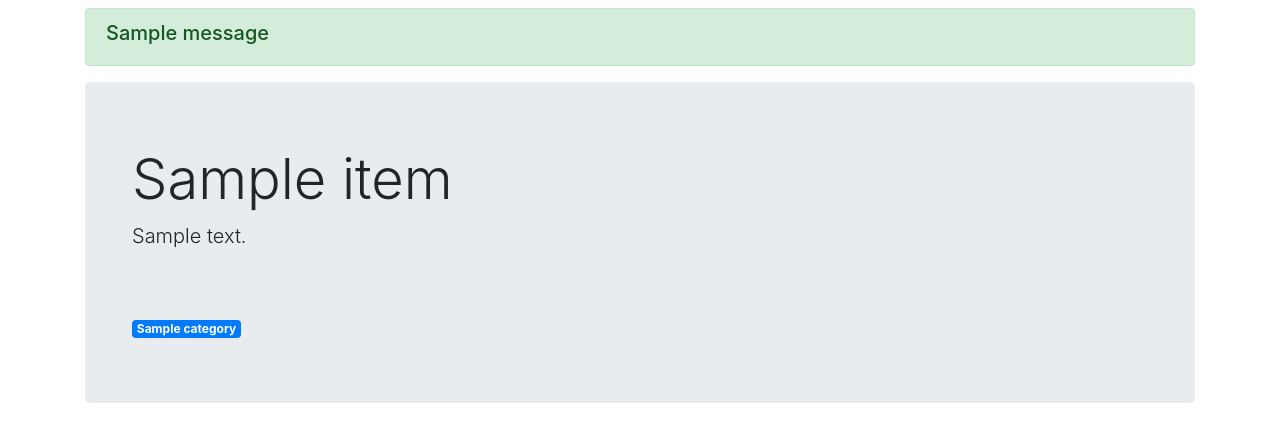
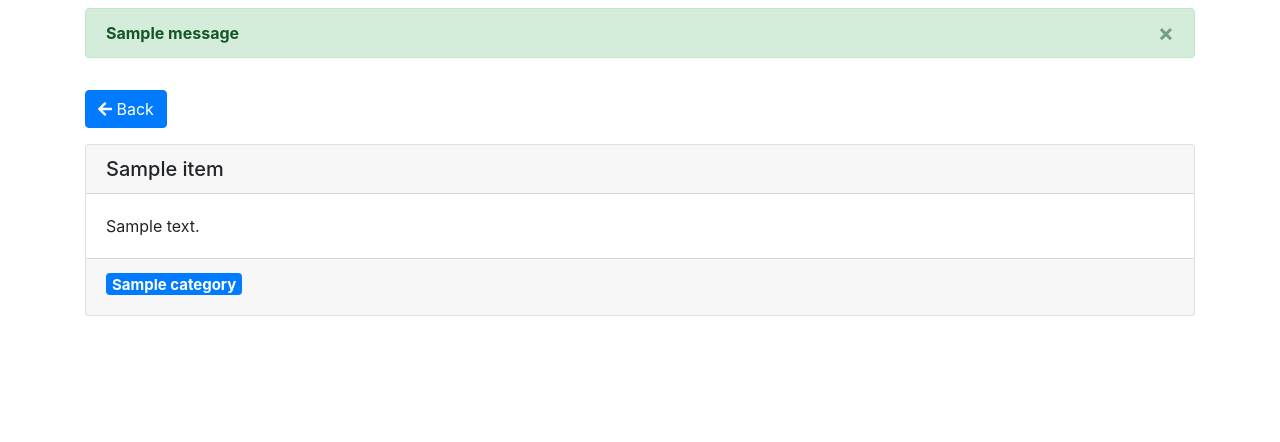
Before and after one commit to MH-Alsubhi/item-catalog-ud, a Flask app: a page that uses templates/item/show.html in a window 1280 px wide. Shown: the part 68-510 px from the top of the page. Run offline with Flask 2, Linux system fonts and the light colour scheme; tables that the repository leaves empty hold one stand-in row (values such as "Sample post"); one stand-in notice (Sample message) is shown; some libraries are stand-ins or nearby versions.

Commit message:
styled forms and buttons

```diff
--- a/templates/category/categories.html
+++ b/templates/category/categories.html
@@ -3,7 +3,7 @@
   <!-- categories list -->
   {%if login_session['user_id']%}
   <div class="pt-3 pb-3">
-    <a href="{{url_for('new_category')}}" class="btn btn-outline-primary"><i class="fas fa-plus"></i> Add category</a>
+    <a href="{{url_for('new_category')}}" class="btn btn-primary"><i class="fas fa-plus"></i> Add category</a>
   </div>
   {%endif%}
   {%for category in categories%}
--- a/templates/category/new.html
+++ b/templates/category/new.html
@@ -4,7 +4,7 @@
     <!-- add new category -->
 
     <form action="{{url_for('new_category')}}" method="POST">
-        <div class="form-group">
+        <div class="form-group pt-5">
             <label>Category name</label>
             <input name="name" type="text" class="form-control" placeholder="Category name">
         </div>
@@ -13,8 +13,8 @@
             <textarea name="desc" class="form-control" rows="3" placeholder="Category description"></textarea>
         </div>
         <div class="form-group">
-            <button type="submit" class="btn btn-primary">Create</button>
-            <a  class="btn btn-danger" href="{{url_for('list_items',category_name = category.name)}}">Cancel</a>
+            <button type="submit" class="btn btn-primary"><i class="fas fa-check"></i> Create</button>
+            <a  class="btn btn-danger" href="/categories"><i class="fas fa-times"></i> Cancel</a>
         </div>
     </form>
 
--- a/templates/item/show.html
+++ b/templates/item/show.html
@@ -1,17 +1,25 @@
 {% include "partials/header.html" %}
 <div class="container">
   <!-- show item -->
-  <div class="jumbotron">
-    <div class="container">
-      <h1 class="display-4">{{item.name}}</h1>
-      <p class="lead">{{item.desc}}</p>
-      <br>
+  <div class="pt-3 pb-3">
       {%if login_session['user_id'] == item.user_id%}
-      <a href="{{url_for('edit_item',category_name = category.name,item_name = item.name)}}" class="btn btn-warning">Edit</a>
-      <a href="{{url_for('delete_item',category_name = category.name,item_name = item.name)}}" class="btn btn-danger">Delete</a>
+      <a href="{{url_for('edit_item',category_name = category.name,item_name = item.name)}}" class="btn btn-warning"><i
+          class="far fa-edit"></i> Edit</a>
+      <a href="{{url_for('delete_item',category_name = category.name,item_name = item.name)}}" class="btn btn-danger"><i
+          class="far fa-trash-alt"></i> Delete</a>
       {%endif%}
-      <br>
-      <span class="badge badge-primary">{{category.name}}</span>
+      <a href="{{url_for('list_items',category_name = category.name)}}" class="btn btn-primary"><i class="fas fa-arrow-left"></i>
+        Back</a>
+  </div>
+  <div class="card">
+    <h5 class="card-header">{{item.name}}</h5>
+    <div class="card-body">
+      <p class="card-text">{{item.desc}}</p>
+    </div>
+    <div class="card-footer text-muted">
+      <a href="{{url_for('list_items',category_name = category.name)}}">
+        <h5><span class="badge badge-primary">{{category.name}}</span></h5>
+      </a>
     </div>
   </div>
 </div>
--- a/templates/partials/header.html
+++ b/templates/partials/header.html
@@ -22,7 +22,9 @@
 <body>
     <div class="container">
         <nav class="navbar navbar-expand-lg navbar-dark bg-dark">
-            <a class="navbar-brand" href="/"><h3> Item Catalog</h3></a>
+            <a class="navbar-brand" href="/">
+                <h3> Item Catalog</h3>
+            </a>
             <button class="navbar-toggler" type="button" data-toggle="collapse" data-target="#navbarNavDropdown"
                 aria-controls="navbarNavDropdown" aria-expanded="false" aria-label="Toggle navigation">
                 <span class="navbar-toggler-icon"></span>
@@ -39,11 +41,13 @@
                         {%if login_session['name']%}
                         <span class="nav-username"><i class="fas fa-user"></i> Logged in as <strong>{{login_session['name']}}</strong></span>
                     <li class="nav-item p-1">
-                        <a class="btn btn-outline-light" href="{{url_for('gdisconnect')}}"><i class="fas fa-sign-out-alt"></i> Logout</a>
+                        <a class="btn btn-outline-light" href="{{url_for('gdisconnect')}}"><i class="fas fa-sign-out-alt"></i>
+                            Logout</a>
                     </li>
                     {%else%}
                     <li class="nav-item p-1">
-                        <a class="btn btn-outline-light" href="{{url_for('login')}}"><i class="fas fa-sign-in-alt"></i> Login</a>
+                        <a class="btn btn-outline-light" href="{{url_for('login')}}"><i class="fas fa-sign-in-alt"></i>
+                            Login</a>
                     </li>
                     {%endif%}
                     </li>
@@ -60,8 +64,11 @@
         <!-- flash messages -->
         {% with messages = get_flashed_messages() %}
         {%for message in messages%}
-        <div class="alert alert-success" role="alert">
-            <h5>{{message}}</h5>
+        <div class="alert alert-success alert-dismissible fade show" role="alert">
+            <strong>{{message}}</strong>
+            <button type="button" class="close" data-dismiss="alert" aria-label="Close">
+                <span aria-hidden="true">&times;</span>
+            </button>
         </div>
         {%endfor%}
         {%endwith%}
```
Also changed, not shown: templates/auth/login.html (+16 -13 lines), templates/category/delete.html (+12 -7 lines), templates/category/edit.html (+5 -3 lines), templates/item/delete.html (+13 -8 lines), templates/item/edit.html (+5 -3 lines), templates/item/items.html (+8 -5 lines), templates/item/new.html (+5 -3 lines).
